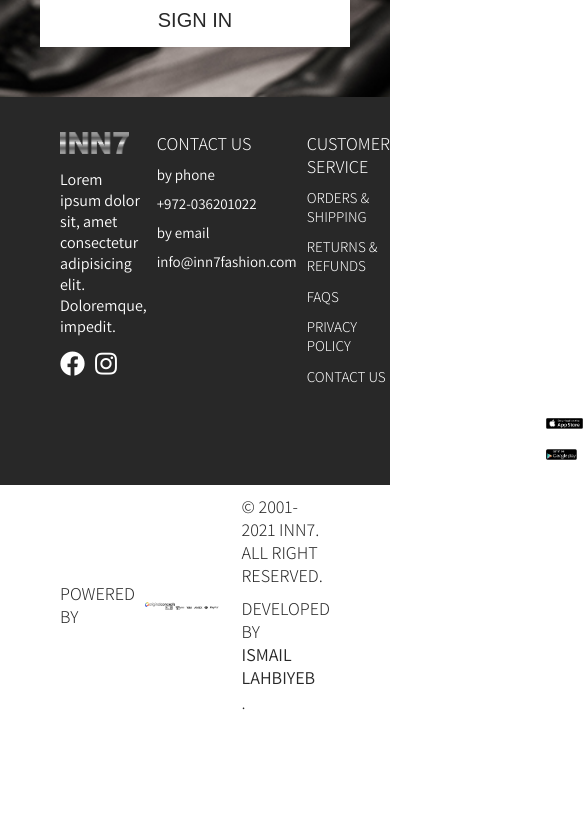
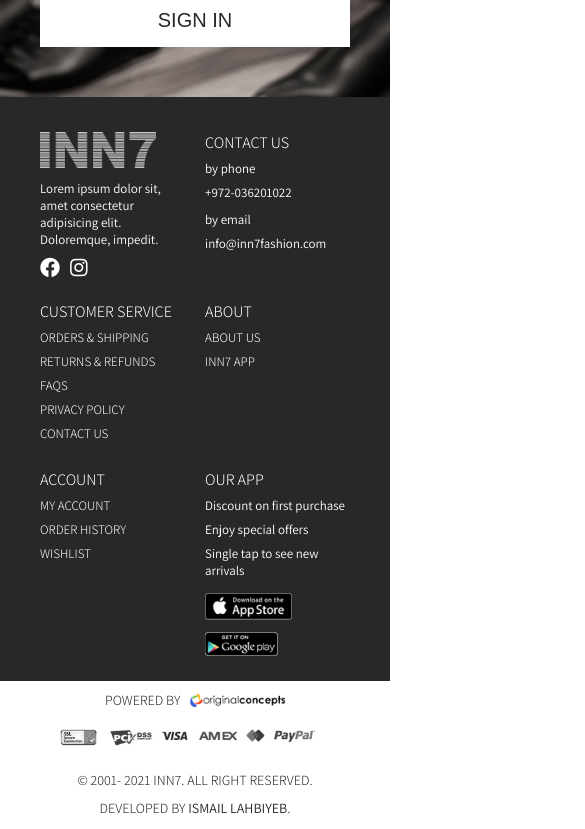
Before and after one commit to Ismail-Lh/inn7fashion-ecom, a React (Create React App) app: page / in a window 390 px wide. Shown: the part 4905-5734 px from the top of the page, 585 px wide, since content can reach past the window. Before the commit the page ends 5629 px from the top, so only its background shows below. Built offline with nearby package versions, Linux system fonts and the light colour scheme.

Commit message:
Add the responsive layout for the Footer

```diff
--- a/src/components/Footer/Footer.jsx
+++ b/src/components/Footer/Footer.jsx
@@ -49,15 +49,15 @@ const Footer = () => {
               className={`footer__grid-items footer__grid-item-${id}`}
               key={id}>
               <h3>{title}</h3>
-              {links.map(({ id, link }) => (
-                <ul key={id}>
+              <ul>
+                {links.map(({ id, link }) => (
                   <li key={id}>
                     <Link to='/' key={id}>
                       {link}
                     </Link>
                   </li>
-                </ul>
-              ))}
+                ))}
+              </ul>
             </div>
           ))}
 
--- a/src/components/Footer/Footer.scss
+++ b/src/components/Footer/Footer.scss
@@ -1,11 +1,46 @@
 .footer {
   background-color: #282828;
   padding: 3.5rem 6rem 2rem 6rem;
+
+  @media (max-width: 500px) {
+    padding: 3.5rem 4rem 2rem 4rem;
+  }
 
   &__grid {
     display: grid;
     grid-template-columns: repeat(5, 1fr) 2fr;
     column-gap: 1rem;
+
+    @media (max-width: 900px) {
+      grid-template-columns: repeat(5, 1fr);
+      grid-template-rows: repeat(2, auto);
+      gap: 2rem;
+    }
+
+    @media (max-width: 768px) {
+      grid-template-columns: repeat(4, 1fr);
+    }
+
+    @media (max-width: 700px) {
+      gap: 1rem;
+    }
+
+    @media (max-width: 650px) {
+      grid-template-columns: repeat(3, 1fr);
+    }
+
+    @media (max-width: 550px) {
+      grid-template-columns: repeat(2, 1fr);
+      grid-template-rows: repeat(3, auto);
+      gap: 2rem;
+    }
+
+    @media (max-width: 320px) {
+      grid-template-columns: 1fr;
+      grid-template-rows: auto;
+      gap: 2rem;
+      text-align: center;
+    }
 
     &-items {
       h3 {
@@ -13,12 +48,22 @@
         font-size: 1.8rem;
         font-weight: 300;
         margin-bottom: 1rem;
+
+        @media (max-width: 950px) {
+          font-size: 1.6rem;
+          margin-bottom: 0.7rem;
+        }
       }
 
       li {
         margin-bottom: 1rem;
         font-weight: 300;
         font-size: 1.5rem;
+
+        @media (max-width: 950px) {
+          font-size: 1.3rem;
+          margin-bottom: 0.7rem;
+        }
       }
 
       span {
@@ -26,6 +71,11 @@
         font-size: 1.5rem;
         margin-top: 1rem;
         cursor: pointer;
+
+        @media (max-width: 950px) {
+          font-size: 1.3rem;
+          margin-top: 0.7rem;
+        }
 
         &:hover {
           opacity: 0.8;
@@ -38,14 +88,28 @@
         img,
         p {
           margin-bottom: 1rem;
+
+          @media (max-width: 950px) {
+            margin-bottom: 0.7rem;
+          }
         }
 
         img {
           width: 80%;
         }
 
+        p {
+          @media (max-width: 950px) {
+            font-size: 1.3rem;
+          }
+        }
+
         & .icons {
           font-size: 2.5rem;
+
+          @media (max-width: 950px) {
+            font-size: 2rem;
+          }
 
           i {
             margin-right: 1rem;
@@ -58,6 +122,10 @@
         p {
           font-size: 1.5rem;
 
+          @media (max-width: 950px) {
+            font-size: 1.3rem;
+          }
+
           &:first-of-type {
             margin-bottom: 1rem;
           }
@@ -69,13 +137,10 @@
       &-5 {
         li {
           text-transform: uppercase;
-          border-bottom: 1px solid transparent;
           transition: all 0.3s ease-in;
-          display: inline-block;
 
           &:hover {
             opacity: 0.8;
-            border-bottom: 1px solid #fff;
           }
         }
       }
@@ -83,6 +148,18 @@
       &-6 {
         display: grid;
         grid-template-columns: repeat(2, 1fr);
+
+        @media (max-width: 900px) {
+          grid-column: span 2;
+        }
+
+        @media (max-width: 650px) {
+          grid-column: span 1;
+        }
+
+        @media (max-width: 650px) {
+          grid-template-columns: 1fr;
+        }
 
         div:first-of-type {
           li {
@@ -100,10 +177,22 @@
           img:first-of-type {
             width: 65%;
             margin: 1rem 0;
+
+            @media (max-width: 950px) {
+              margin: 0.7rem 0;
+            }
+
+            @media (max-width: 650px) {
+              width: 60%;
+            }
           }
 
           img:last-of-type {
             width: 55%;
+
+            @media (max-width: 650px) {
+              width: 50%;
+            }
           }
         }
 
@@ -115,6 +204,40 @@
             top: -2.9rem;
             right: 0;
             width: 95%;
+
+            @media (max-width: 950px) {
+              top: -1rem;
+              right: -1.5rem;
+              width: 100%;
+            }
+
+            @media (max-width: 900px) {
+              top: -5rem;
+              right: 0.5rem;
+              width: 90%;
+            }
+
+            @media (max-width: 800px) {
+              top: -3rem;
+              right: -0.5rem;
+              width: 100%;
+            }
+
+            @media (max-width: 768px) {
+              top: -3rem;
+              right: 2.5rem;
+              width: 75%;
+            }
+
+            @media (max-width: 700px) {
+              top: -3rem;
+              right: 0.5rem;
+              width: 90%;
+            }
+
+            @media (max-width: 650px) {
+              display: none;
+            }
           }
         }
       }
@@ -131,6 +254,18 @@
     column-gap: 2rem;
     padding: 1rem 6rem;
 
+    @media (max-width: 800px) {
+      grid-template-columns: repeat(2, 1fr);
+      grid-template-rows: repeat(2, auto);
+      gap: 1rem;
+    }
+
+    @media (max-width: 550px) {
+      grid-template-columns: 1fr;
+      grid-template-rows: repeat(3, auto);
+      gap: 2rem;
+    }
+
     a {
       color: #282828;
     }
@@ -139,12 +274,17 @@
       font-size: 1.8rem;
       font-weight: 300;
       text-transform: uppercase;
+
+      @media (max-width: 950px) {
+        font-size: 1.4rem;
+      }
     }
 
     &-1 {
       a {
         display: flex;
         align-items: center;
+        justify-content: center;
 
         p {
           margin-right: 1rem;
@@ -161,6 +301,15 @@
     }
 
     &-3 {
+      @media (max-width: 800px) {
+        grid-column: span 2;
+        text-align: center;
+      }
+
+      @media (max-width: 550px) {
+        grid-column: span 1;
+      }
+
       p:not(:last-of-type) {
         margin-bottom: 1rem;
       }
--- a/src/utils/constants.js
+++ b/src/utils/constants.js
@@ -81,7 +81,7 @@ export const footerLinks = [
   },
   {
     title: 'account',
-    id: '4',
+    id: '5',
     links: [
       {
         id: uuidv4(),
```
